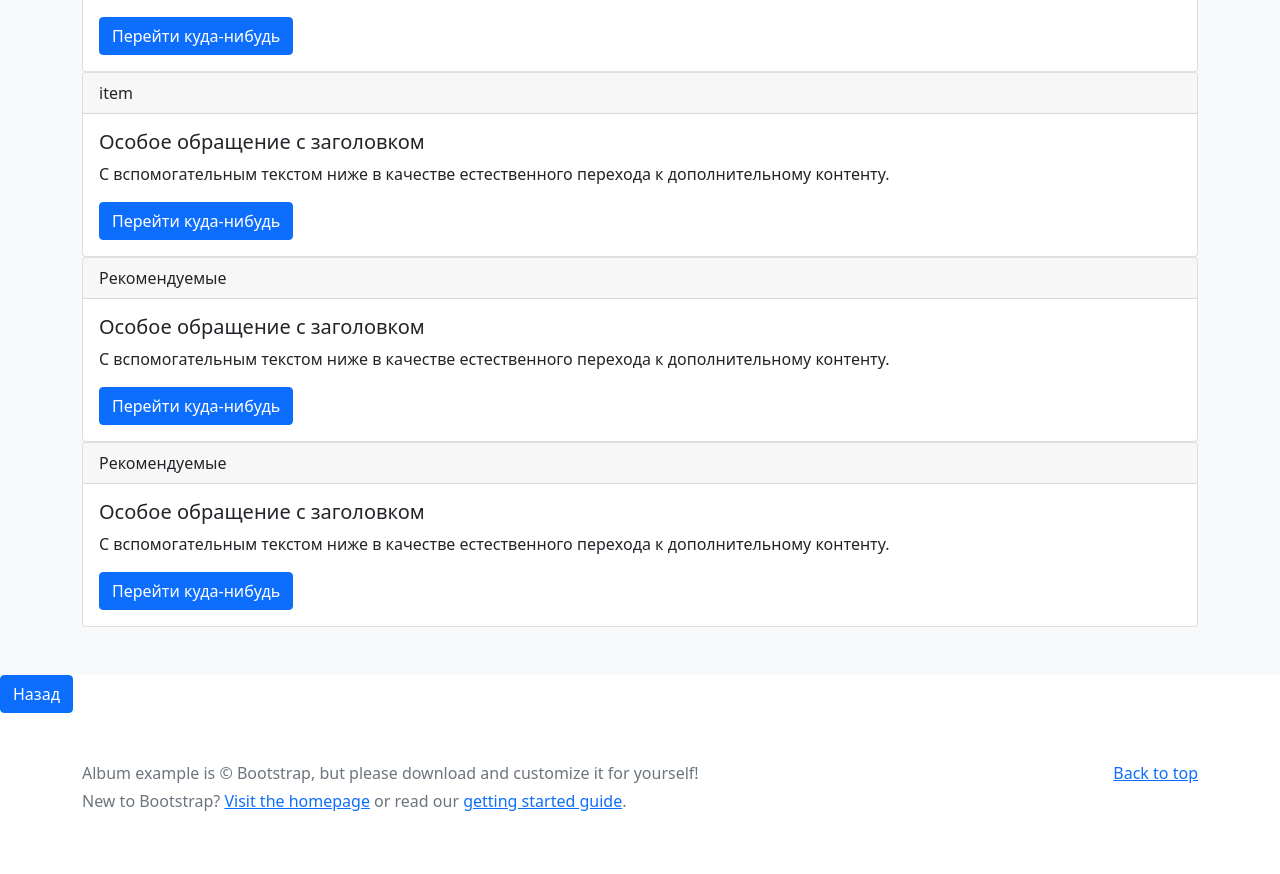
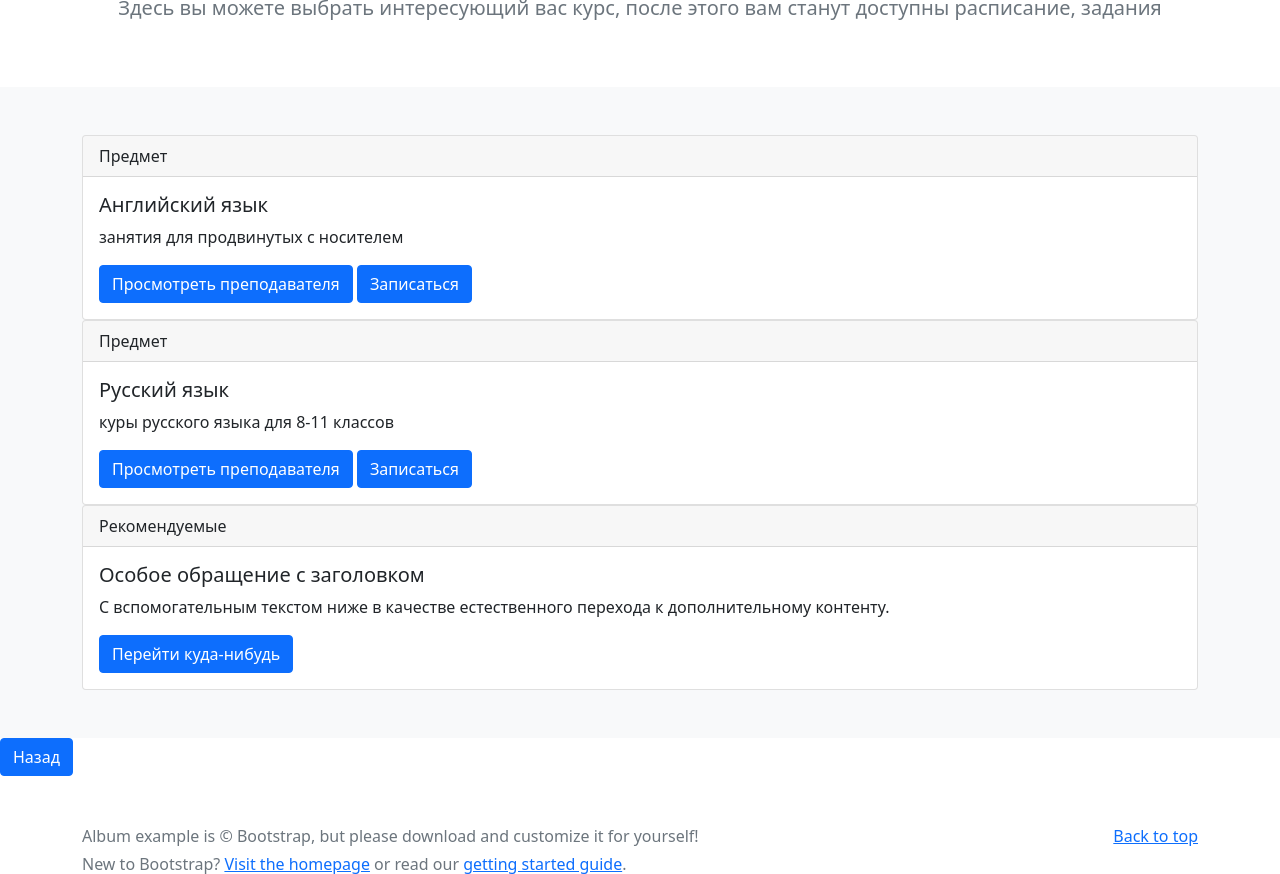
Before and after one commit to darb0ga/website, a Flask app: page /lesson/1 in a window 1280 px wide. Shown: the part 303-1177 px from the top of the page. Before the commit the page ends 1114 px from the top, so only its background shows below. Run offline with Flask 2, Linux system fonts and the light colour scheme; a user stored in the database is signed in; data comes from the database, SQL or seed files in the repository; some libraries are stand-ins or nearby versions.

Commit message:
Add files via upload

```diff
--- a/templates/123.html
+++ b/templates/123.html
@@ -29,6 +29,7 @@
 <main>
     <section class="py-5 text-center container">
         <div class="mx-auto">
+            <img class="mb-2" src="/static/img/img2.png" alt="" width="500" height="240">
             <p class="lead text-muted">Здесь вы можете выбрать интересующий вас курс, после этого вам станут
                 доступны расписание, задания</p>
         </div>
@@ -38,27 +39,16 @@
             {% for item in lesson%}
             <div class="card">
                 <div class="card-header">
-                    item
+                    Предмет
                 </div>
                 <div class="card-body">
-                    <h5 class="card-title">Особое обращение с заголовком</h5>
-                    <p class="card-text">С вспомогательным текстом ниже в качестве естественного перехода к
-                        дополнительному контенту.</p>
-                    <a href="#" class="btn btn-primary">Перейти куда-нибудь</a>
+                    <h5 class="card-title">{{ item.name }}</h5>
+                    <p class="card-text">{{ item.about }}</p>
+                    <a href="#" class="btn btn-primary">Просмотреть преподавателя</a>
+                    <a href="#" class="btn btn-primary">Записаться</a>
                 </div>
             </div>
             {% endfor %}
-            <div class="card">
-                <div class="card-header">
-                    Рекомендуемые
-                </div>
-                <div class="card-body">
-                    <h5 class="card-title">Особое обращение с заголовком</h5>
-                    <p class="card-text">С вспомогательным текстом ниже в качестве естественного перехода к
-                        дополнительному контенту.</p>
-                    <a href="#" class="btn btn-primary">Перейти куда-нибудь</a>
-                </div>
-            </div>
             <div class="card">
                 <div class="card-header">
                     Рекомендуемые
```
Also changed, not shown: templates/index2.html (+5 -5 lines).
